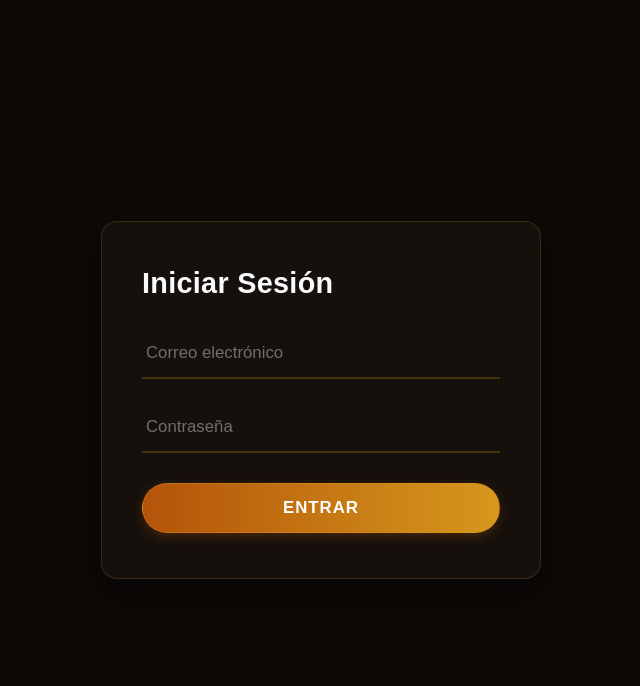
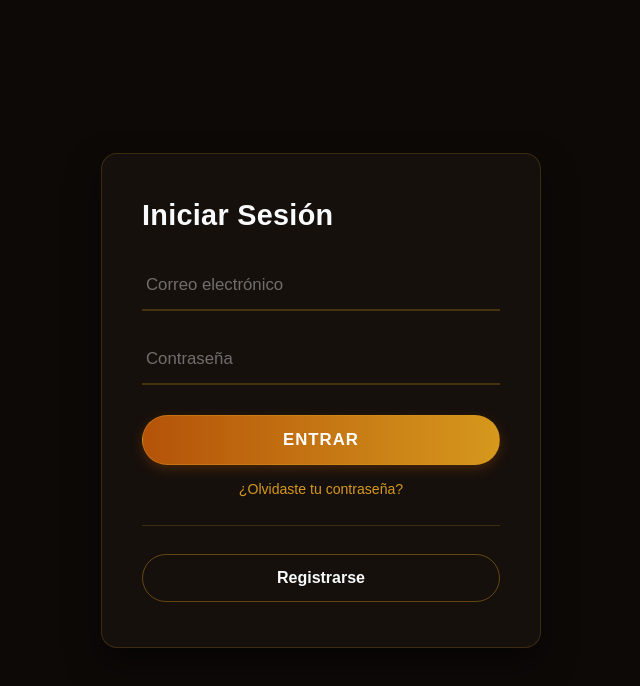
Before and after one commit to Vigno-team/vigno-fronted, a React (Vite) app: page /login in a window 1280 px wide. Shown: the top 686 px of the page, without its empty margins (319-959 px from the left). Built offline with nearby package versions, Linux system fonts and the light colour scheme.

Commit message:
Completado

```diff
--- a/src/pages/Login.css
+++ b/src/pages/Login.css
@@ -117,6 +117,48 @@
   cursor: not-allowed;
 }
 
+.forgot-password-btn {
+  background: none;
+  border: none;
+  color: #d6981d;
+  font-size: 0.88rem;
+  cursor: pointer;
+  padding: 0;
+  text-align: center;
+  margin-top: -8px;
+  transition: opacity 0.2s ease;
+}
+
+.forgot-password-btn:hover {
+  text-decoration: underline;
+  opacity: 0.8;
+}
+
+.divider {
+  height: 1px;
+  background-color: rgba(214, 152, 29, 0.2);
+  margin: 4px 0;
+}
+
+.btn-register-action {
+  width: 100%;
+  padding: 14px;
+  border-radius: 999px;
+  background-color: transparent;
+  color: #f8fafc;
+  border: 1px solid rgba(214, 152, 29, 0.4);
+  font-size: 1.00rem;
+  font-weight: 600;
+  cursor: pointer;
+  transition: background-color 0.2s ease, border-color 0.2s ease;
+  box-sizing: border-box;
+}
+
+.btn-register-action:hover {
+  background-color: rgba(214, 152, 29, 0.08);
+  border-color: #d6981d;
+}
+
 @media (max-width: 480px) {
   .login-container {
     padding: 15px;
@@ -127,4 +169,10 @@
     max-width: 100%;
   }
 }
-.login-demo { margin: 0; color: #e2b86a; font-size: .88rem; line-height: 1.5; }
+
+.login-demo {
+  margin: 0;
+  color: #e2b86a;
+  font-size: .88rem;
+  line-height: 1.5;
+}
--- a/src/pages/Login.jsx
+++ b/src/pages/Login.jsx
@@ -6,8 +6,14 @@ import './Login.css';
 export function Login() {
   const { login } = useAuth();
   const navigate = useNavigate();
+
+  // Estados de control y formulario
+  const [esRegistro, setEsRegistro] = useState(false);
   const [email, setEmail] = useState('');
   const [password, setPassword] = useState('');
+  const [nombreUsuario, setNombreUsuario] = useState('');
+  const [confirmarPassword, setConfirmarPassword] = useState('');
+
   const [error, setError] = useState(null);
   const [submitting, setSubmitting] = useState(false);
 
@@ -21,11 +27,29 @@ export function Login() {
     }
   }, [error]);
 
+  const cambiarModo = () => {
+    setEsRegistro(!esRegistro);
+    setError(null);
+  };
+
   const handleSubmit = async (e) => {
-
     e.preventDefault();
     setError(null);
 
+    if (esRegistro) {
+      if (!nombreUsuario.trim() || !email.trim() || !password.trim() || !confirmarPassword.trim()) {
+        setError("Por favor, completa todos los campos del registro.");
+        return;
+      }
+      if (password !== confirmarPassword) {
+        setError("Las contraseñas no coinciden.");
+        return;
+      }
+      setError("El registro visual está activo (sin backend configurado).");
+      return;
+    }
+
+    // Lógica normal intacta de inicio de sesión
     if (!email.trim() || !password.trim()) {
       setError("Por favor, completa todos los campos.");
       return;
@@ -45,9 +69,20 @@ export function Login() {
 
   return (
     <div className="login-container">
+      <form onSubmit={handleSubmit} className="login-form animate-fade">
+        <h1>{esRegistro ? 'Crear Cuenta' : 'Iniciar Sesión'}</h1>
 
-      <form onSubmit={handleSubmit} className="login-form">
-        <h1>Iniciar Sesión</h1>
+        {esRegistro && (
+          <div className="input-group">
+            <input
+              type="text"
+              value={nombreUsuario}
+              onChange={(e) => setNombreUsuario(e.target.value)}
+              placeholder="Nombre de usuario"
+            />
+          </div>
+        )}
+
         <div className="input-group">
           <input
             type="text"
@@ -66,14 +101,46 @@ export function Login() {
           />
         </div>
 
-        {/* El aviso de error queda ubicado entre la contraseña y el botón */}
+        {esRegistro && (
+          <div className="input-group animate-fade">
+            <input
+              type="password"
+              value={confirmarPassword}
+              onChange={(e) => setConfirmarPassword(e.target.value)}
+              placeholder="Confirmar contraseña"
+            />
+          </div>
+        )}
+
+        {/* El aviso de error o estado */}
         {error && (
           <div className="auth-error-alert animate-fade">
             <p>{error}</p>
           </div>
         )}
+
         <button type="submit" disabled={submitting} className="login-btn">
-          {submitting ? 'Ingresando...' : 'ENTRAR'}
+          {submitting ? 'Ingresando...' : (esRegistro ? 'REGISTRARSE' : 'ENTRAR')}
+        </button>
+
+        {!esRegistro && (
+          <button
+            type="button"
+            className="forgot-password-btn"
+            onClick={() => setError("Módulo de recuperación de contraseña próximamente.")}
+          >
+            ¿Olvidaste tu contraseña?
+          </button>
+        )}
+
+        <div className="divider"></div>
+
+        <button
+          type="button"
+          className="btn-register-action"
+          onClick={cambiarModo}
+        >
+          {esRegistro ? 'Volver a iniciar sesión' : 'Registrarse'}
         </button>
       </form>
     </div>
```
